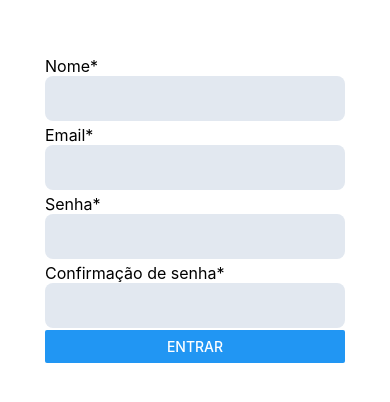
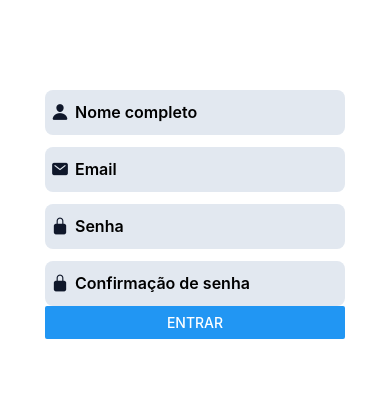
Before and after one commit to jadsonkenard/form_validator_hook-form-yup, a React Native app: screen / in a window 390 px wide. Shown: the part 214-616 px from the top of the page. Built offline with nearby package versions, Linux system fonts and the light colour scheme.

Commit message:
refatoração dos estilos e adicionado os icones

```diff
--- a/src/components/Form/index.tsx
+++ b/src/components/Form/index.tsx
@@ -26,7 +26,7 @@ const schema = yup.object({
   confirm_password: yup
     .string()
     .required("Confirmar senha é obrigatório")
-    .oneOf([yup.ref("password")], "Senhas não conferem")
+    .oneOf([yup.ref("password")], "Senhas não conferem"),
 });
 
 export default function FormRegister() {
@@ -44,25 +44,29 @@ export default function FormRegister() {
   return (
     <View>
       <InputControl
-        label="Nome*"
+        icon="person"
+        placeholder="Nome completo"
         name="name"
         control={control}
         error={errors.name}
       />
       <InputControl
-        label="Email*"
+        icon="mail"
+        placeholder="Email"
         name="email"
         control={control}
         error={errors.email}
       />
       <InputControl
-        label="Senha*"
+        icon="lock-closed"
+        placeholder="Senha"
         name="password"
         control={control}
         error={errors.password}
       />
       <InputControl
-        label="Confirmação de senha*"
+        icon="lock-closed"
+        placeholder="Confirmação de senha"
         name="confirm_password"
         control={control}
         error={errors.confirm_password}
--- a/src/components/Input/index.tsx
+++ b/src/components/Input/index.tsx
@@ -1,19 +1,36 @@
-import { TextInput, TextInputProps, StyleSheet } from "react-native";
+import { TextInput, TextInputProps, StyleSheet, View } from "react-native";
+import Ionicons from "@expo/vector-icons/Ionicons";
 
-export type IInput = TextInputProps & {};
+export type IInput = TextInputProps & {
+ icon: keyof typeof Ionicons.glyphMap;
+};
 
-export const Input = ({ ...props }: IInput) => {
-  return <TextInput style={styles.input} {...props} />;
+export const Input = ({ icon, ...props }: IInput) => {
+  return (
+    <View style={styles.container}>
+      <TextInput style={styles.input} {...props}/>
+      <Ionicons name={icon} size={18} color={'#0f172a'} style={styles.icon}/>
+    </View>
+  );
 };
 
 const styles = StyleSheet.create({
+  container: {
+    flexDirection: 'row',
+    alignItems: 'center',
+    marginTop: 12
+  },
   input: {
     width: 300,
     height: 45,
     backgroundColor: "#e2e8f0",
     borderRadius: 8,
-    paddingHorizontal: 8,
+    paddingHorizontal: 30,
     fontSize: 16,
-    fontWeight: '600'
+    fontWeight: "600"
   },
+  icon: {
+    position: 'absolute',
+    left: 6
+  }
 });
--- a/src/components/InputControl/index.tsx
+++ b/src/components/InputControl/index.tsx
@@ -1,24 +1,21 @@
 import { Control, Controller, FieldError } from "react-hook-form";
 import { Input, IInput } from "../Input";
-import { Text, StyleSheet, View } from "react-native";
+import { Text, StyleSheet } from "react-native";
 
 type Props = IInput & {
   control: Control<any>;
   name: string;
   error?: FieldError;
-  label: string;
 };
 
 export const InputControl = ({
   control,
   name,
   error,
-  label,
   ...props
 }: Props) => {
   return (
-    <View style={styles.container}>
-      <Text style={styles.label}>{label}</Text>
+    <>
       <Controller
         name={name}
         control={control}
@@ -31,17 +28,11 @@ export const InputControl = ({
       ) : (
         <Text style={styles.error}></Text>
       )}
-    </View>
+    </>
   );
 };
 
 const styles = StyleSheet.create({
-  container: {
-    marginVertical: 2,
-  },
-  label: {
-    fontSize: 16
-  },
   error: {
     color: "red",
   },
```
